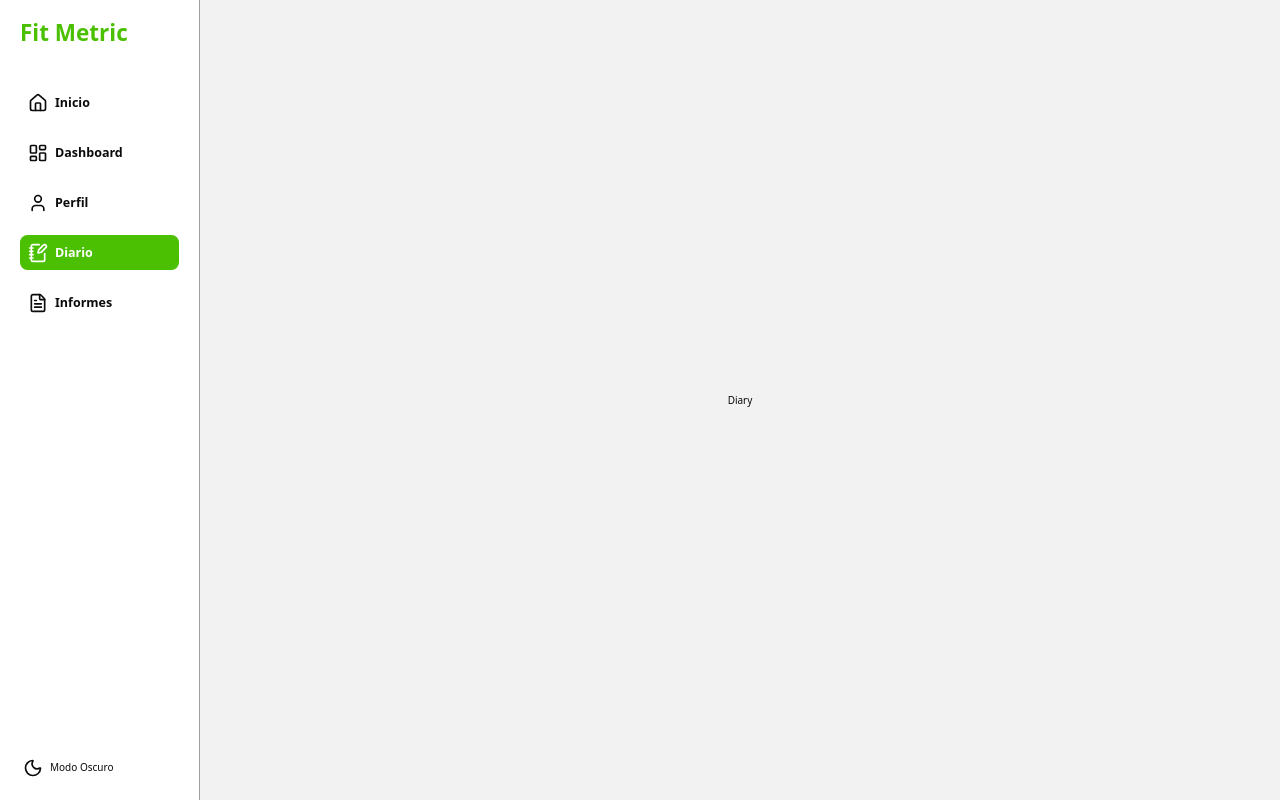
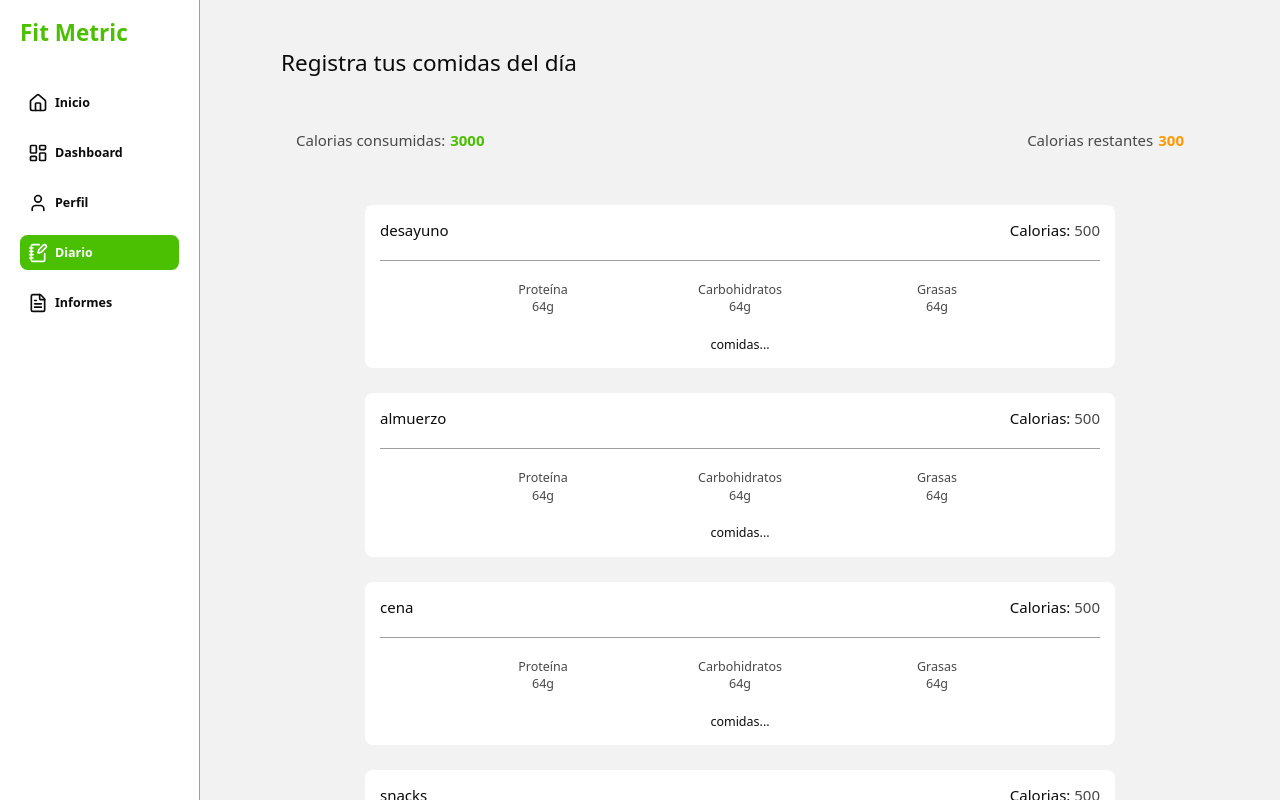
Before and after one commit to Jota-ato/Fit-metric-nextjs, a Next.js app: page /app/diary in a window 1280 px wide. Shown: the top 800 px of the page. Built offline with nearby package versions, Linux system fonts and the light colour scheme; what @midudev/tailwind-animations would draw is missing.

Commit message:
feat: add diary ui -Create MealContainer for meals -Create Meal component to insert meals -Create mealTime type -CaloriesTracker component for tracking.

```diff
--- /dev/null
+++ b/app/app/diary/Meal.tsx
@@ -0,0 +1,41 @@
+import { MealTime } from "@/src/types"
+
+export interface MealProps {
+    title: string,
+    mealTime: MealTime
+}
+
+export default function Meal({ title }: MealProps) {
+
+    return (
+        <article className="p-6 max-w-300 mx-auto bg-surface rounded-xl">
+            <header className="flex justify-between text-xl md:text-2xl border-b border-border-muted pb-8">
+                <h3>{title}</h3>
+                <p>Calorias: <span className="text-muted">500</span></p>
+            </header>
+            <main className="grid grid-cols-3 gap-6 w-[80%] mx-auto mt-8 text-center text-xl text-muted">
+                <div>
+                    <h3>
+                        Proteína
+                    </h3>
+                    <p>64g</p>
+                </div>
+                <div>
+                    <h3>
+                        Carbohidratos
+                    </h3>
+                    <p>64g</p>
+                </div>
+                <div>
+                    <h3>
+                        Grasas
+                    </h3>
+                    <p>64g</p>
+                </div>
+            </main>
+            <footer className="mt-8">
+                <p className="text-center text-xl">comidas...</p>
+            </footer>
+        </article>
+    )
+}
--- /dev/null
+++ b/app/app/diary/MealContainer.tsx
@@ -0,0 +1,36 @@
+import Meal from "./Meal";
+import { MealProps } from "./Meal";
+
+export default function MealContainer() {
+
+    const mealTimes: MealProps[] = [
+        {
+            title: "desayuno",
+            mealTime: "breakfast"
+        },
+        {
+            title: "almuerzo",
+            mealTime: "lunch"
+        },
+        {
+            title: "cena",
+            mealTime: "dinner"
+        },
+        {
+            title: "snacks",
+            mealTime: "snacks"
+        }
+    ]
+
+    return (
+        <div className="md:mt-16 mt-12 space-y-10">
+            {mealTimes.map((meal) => (
+                <Meal
+                    key={meal.mealTime}
+                    title={meal.title}
+                    mealTime={meal.mealTime}
+                />
+            ))}
+        </div>
+    )
+}
--- a/app/app/diary/page.tsx
+++ b/app/app/diary/page.tsx
@@ -1,5 +1,14 @@
+import CaloriesTracker from "@/src/components/app/diary/CaloriesTracker";
+import MealContainer from "./MealContainer";
+
 export default function Diary() {
-  return (
-    <div>Diary</div>
-  )
+    return (
+        <section className="container min-h-screen">
+            <h2 className="text-4xl">
+                Registra tus comidas del día
+            </h2>
+            <CaloriesTracker />
+            <MealContainer />
+        </section>
+    )
 }
--- a/app/app/me/page.tsx
+++ b/app/app/me/page.tsx
@@ -33,9 +33,9 @@ export default function MePage() {
 
     return (
         <section className="space-y-6 min-h-screen container">
-            <h1
+            <h2
                 className="text-3xl md:text-5xl flex items-center gap-2 font-bold md:mb-16 mb-8"
-            ><FaUser />Mi Perfil <span className="text-info">({name})</span></h1>
+            ><FaUser />Mi Perfil <span className="text-info">({name})</span></h2>
             <DataGrid />
             <EdithBar />
         </section>
--- a/src/components/app/SideBar.tsx
+++ b/src/components/app/SideBar.tsx
@@ -28,7 +28,7 @@ export default function SideBar() {
     // Desktop Sidebar (Vertical - 200px width)
     if (isDesktop) {
         return (
-            <aside style={{ flexBasis: "20rem" }} className="h-screen bg-surface border-r border-border-muted flex flex-col">
+            <aside style={{ flexBasis: "20rem" }} className="min-h-screen bg-surface border-r border-border-muted flex flex-col">
                 <div className="p-8">
                     <h1 className="font-bold text-4xl text-primary mb-16">
                         <Link href="/">Fit Metric</Link>
--- a/src/components/app/SideBarLink.tsx
+++ /dev/null
@@ -1,11 +0,0 @@
-import Link from "next/link";
-import { HomeIcon } from "lucide-react";
-
-export default function SideBarLink() {
-    return (
-        <Link href="/app/" className="p-4 bg-surface border-border border rounded-xl flex items-center gap-2 hover:bg-background/80 transition-colors duration-300">
-            <HomeIcon className="w-6 h-6" />
-            <span>Inicio</span>
-        </Link>
-    )
-}
--- /dev/null
+++ b/src/components/app/diary/CaloriesTracker.tsx
@@ -0,0 +1,22 @@
+'use client'
+
+export default function CaloriesTracker() {
+    return (
+        <div className="flex justify-between items-center gap-6 mt-16 p-6 rounded-xl text-2xl text-center">
+            <div className="sm:flex gap-2">
+                <h3 className="text-muted">
+                    Calorias consumidas:
+                </h3>
+                <p className="font-bold text-primary">3000</p>
+            </div>
+            <div className="sm:flex gap-2">
+                <h3 className="text-muted">
+                    Calorias restantes
+                </h3>
+                <p className="font-bold dark:text-blue-600 text-amber-500">
+                    300
+                </p>
+            </div>
+        </div>
+    )
+}
--- a/src/types/index.ts
+++ b/src/types/index.ts
@@ -37,3 +37,5 @@ export type PatientAdvancedInfo = {
     goal: GoalType
     purpose: PurposeType
 }
+
+export type MealTime = 'breakfast' | 'lunch' | 'dinner' | 'snacks'
```
